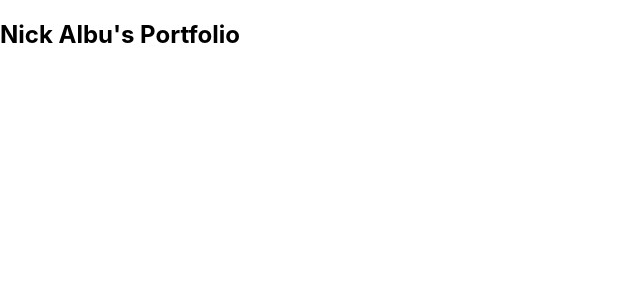
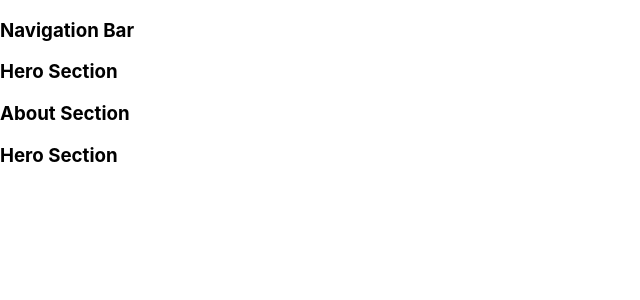
Before and after one commit to nick-albu/my-portfolio, a React (Create React App) app in the folder client/: page / in a window 1280 px wide. Shown: the top 300 px of the page, without its empty margins (0-640 px from the left). Built offline with nearby package versions, Linux system fonts and the light colour scheme.

Commit message:
setup Homepage components rendering

```diff
--- a/client/src/components/About/About.js
+++ b/client/src/components/About/About.js
@@ -0,0 +1,15 @@
+import './About.scss';
+import { Component } from 'react';
+
+class About extends Component {
+
+    render () {
+        return (
+            <section>
+                <h1>About Section</h1>
+            </section>
+        )
+    }
+}
+
+export default About;
--- a/client/src/components/Hero/Hero.js
+++ b/client/src/components/Hero/Hero.js
@@ -0,0 +1,15 @@
+import './Hero.scss';
+import { Component } from 'react';
+
+class Hero extends Component {
+
+    render () {
+        return (
+            <section>
+                <h1>Hero Section</h1>
+            </section>
+        )
+    }
+}
+
+export default Hero;
--- a/client/src/components/Nav/Nav.js
+++ b/client/src/components/Nav/Nav.js
@@ -0,0 +1,15 @@
+import './Nav.scss';
+import { Component } from 'react';
+
+class Nav extends Component {
+
+    render () {
+        return (
+            <section>
+                <h1>Navigation Bar</h1>
+            </section>
+        )
+    }
+}
+
+export default Nav;
--- a/client/src/components/Projects/Projects.js
+++ b/client/src/components/Projects/Projects.js
@@ -0,0 +1,15 @@
+import './Projects.scss';
+import { Component } from 'react';
+
+class Projects extends Component {
+
+    render () {
+        return (
+            <section>
+                <h1>Hero Section</h1>
+            </section>
+        )
+    }
+}
+
+export default Projects;
--- a/client/src/pages/HomePage/HomePage.js
+++ b/client/src/pages/HomePage/HomePage.js
@@ -1,12 +1,19 @@
 import './HomePage.scss';
 import { Component } from 'react';
+import Nav from '../../components/Nav/Nav'
+import Hero from '../../components/Hero/Hero'
+import About from '../../components/About/About'
+import Projects from '../../components/Projects/Projects'
 
 class HomePage extends Component {
 
     render () {
         return (
             <section>
-                <h1>Nick Albu's Portfolio</h1>
+                <Nav />
+                <Hero />
+                <About />
+                <Projects />
             </section>
 
         )
```
